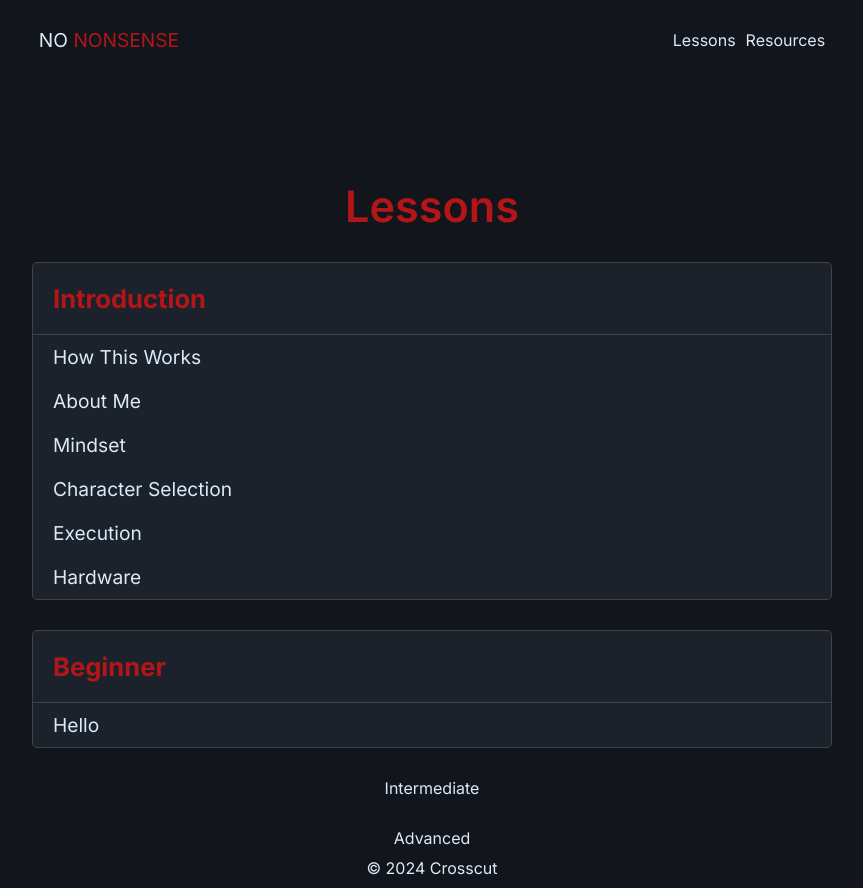
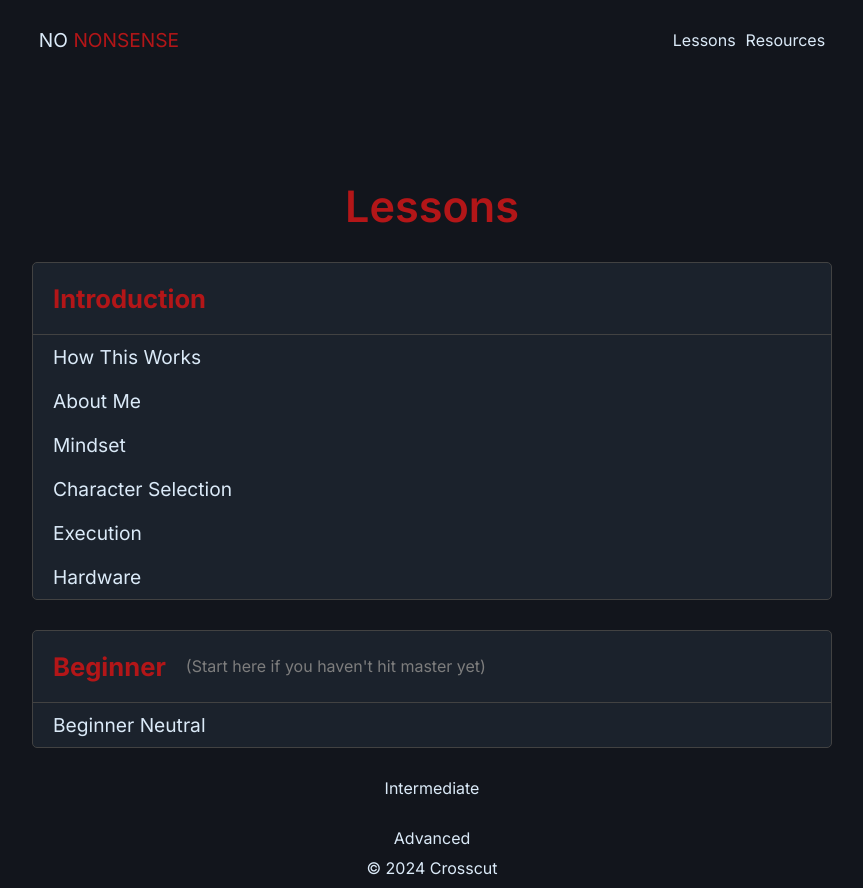
Before and after one commit to CrosscutX/nononsenseSF6, a React (Vite) app: page /lessons in a window 1280 px wide. Shown: the whole page, without its empty margins (208-1071 px from the left). Built offline with nearby package versions, Linux system fonts and the light colour scheme.

Commit message:
Touching up previous article

```diff
--- a/src/App.jsx
+++ b/src/App.jsx
@@ -10,6 +10,7 @@ import Mindset from "./components/lessons/Introduction/Mindset";
 import CharacterSelection from "./components/lessons/Introduction/CharacterSelection";
 import Execution from "./components/lessons/Introduction/Execution";
 import Hardware from "./components/lessons/Introduction/Hardware";
+import BeginnerNeutral from "./components/lessons/Beginner/BeginnerNeutral";
 import Resources from "./components/resources/Resources";
 import { BrowserRouter as Router, Route, Routes } from "react-router-dom";
 import "./styles/style.css";
@@ -29,6 +30,7 @@ function App() {
           <Route path="characterselection" element={<CharacterSelection />} />
           <Route path="execution" element={<Execution />} />
           <Route path="hardware" element={<Hardware />} />
+          <Route path="beginnerneutral" element={<BeginnerNeutral />} />
         </Route>
         <Route path="/resources" element={<Resources />} />
       </Routes>
--- /dev/null
+++ b/src/components/lessons/Beginner/BeginnerNeutral.jsx
@@ -0,0 +1,9 @@
+import React from "react";
+
+export default function BeginnerNeutral() {
+  return (
+    <>
+      <h2>Beginner Neutral</h2>
+    </>
+  );
+}
--- a/src/components/lessons/Dashboard/Beginner.jsx
+++ b/src/components/lessons/Dashboard/Beginner.jsx
@@ -4,8 +4,13 @@ export default function Beginner() {
   return (
     <div className="beginner">
       <div className="lesson-container">
-        <h3>Beginner</h3>
-        <Link>Hello</Link>
+        <div className="beginner-title-container">
+          <h3 className="beginner-title">Beginner</h3>
+          <p className="beginner-text">
+            (Start here if you haven't hit master yet)
+          </p>
+        </div>
+        <Link to="/lessons/beginnerneutral">Beginner Neutral</Link>
       </div>
     </div>
   );
--- a/src/components/lessons/Introduction/Hardware.jsx
+++ b/src/components/lessons/Introduction/Hardware.jsx
@@ -28,8 +28,8 @@ export default function Hardware() {
         learning it. Gun to my head, I'd say that stick is probably marginally
         worse than pad/leverless, with pad/leverless being about equal. The
         difference is likely not important in the hands of two experienced
-        users, but I believe new players will need to spend a lot of time
-        learning the control method.
+        users, but I believe new players will need to spend a lot more time
+        learning stick than the other two.
       </p>
       <p>
         With that said, if you just find sticks cool, go for it. That's a
@@ -49,8 +49,8 @@ export default function Hardware() {
       <p>
         So what monitor should you get? There's a lot that will be in the realm
         of "good enough" here, but personally I'd make sure to get something
-        nice here, this is by far the most important part for your Street
-        Fighter success. At minimum get yourself a 120hz monitor.
+        nice, this is by far the most important part for your Street Fighter
+        success. At minimum get yourself a 120hz monitor.
       </p>
       <p>"But Crosscut, fighting games run at 60fps, 120hz doesn't matter."</p>
       <p>
--- a/src/styles/lessons.css
+++ b/src/styles/lessons.css
@@ -36,6 +36,26 @@
   margin-bottom: 0px;
 }
 
+.lesson-container .beginner-title {
+  border-bottom: 0px;
+  width: auto;
+}
+
+.beginner-text {
+  font-size: 1rem;
+  padding: 0px;
+  margin-bottom: 0px;
+  color: #7d7d7d;
+}
+
+.beginner-title-container {
+  display: flex;
+  flex-direction: row;
+  justify-content: flex-start;
+  align-items: center;
+  border-bottom: 1px solid rgb(66, 66, 66);
+}
+
 .lesson-container a {
   padding-left: 20px;
   padding-top: 10px;
```
